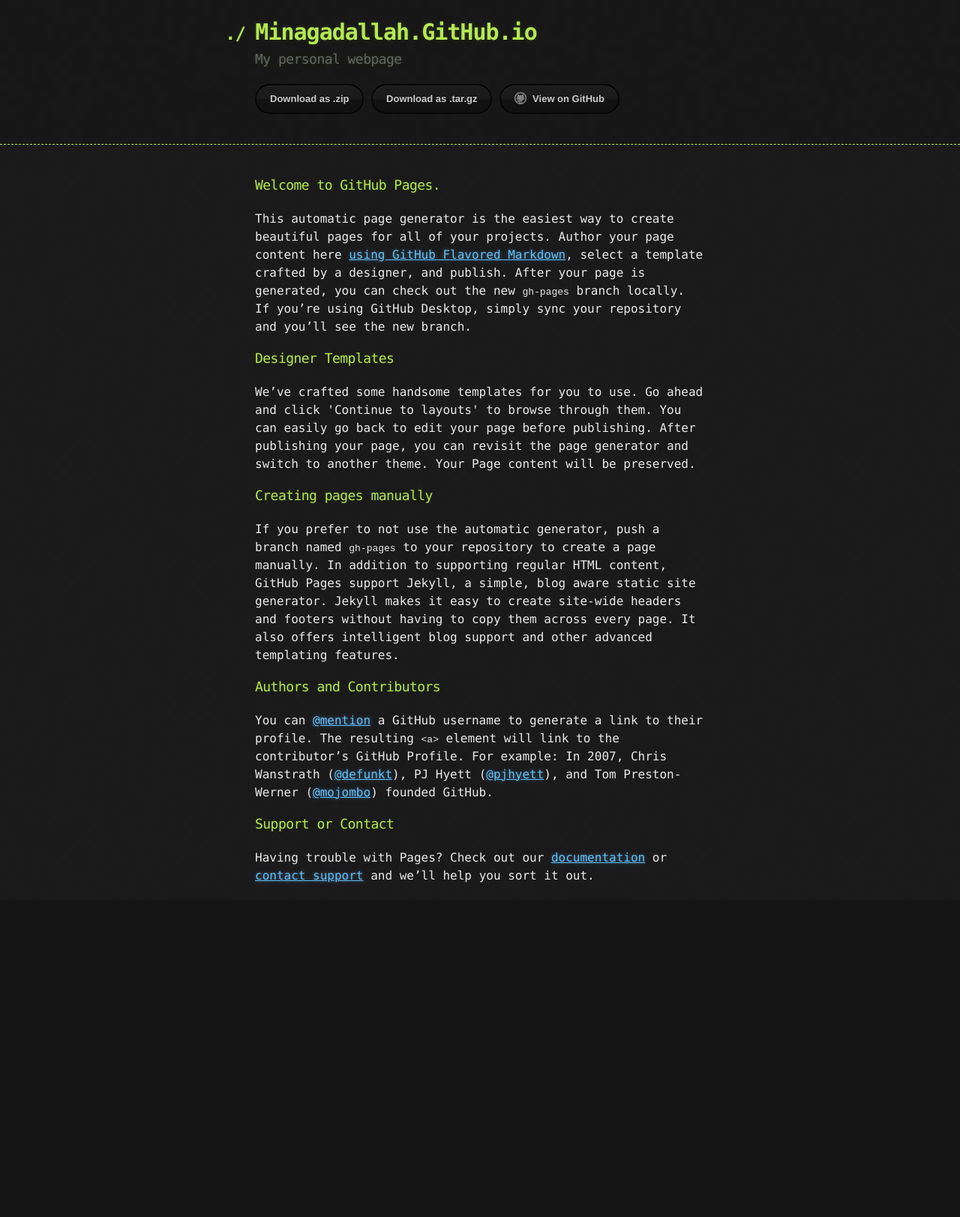
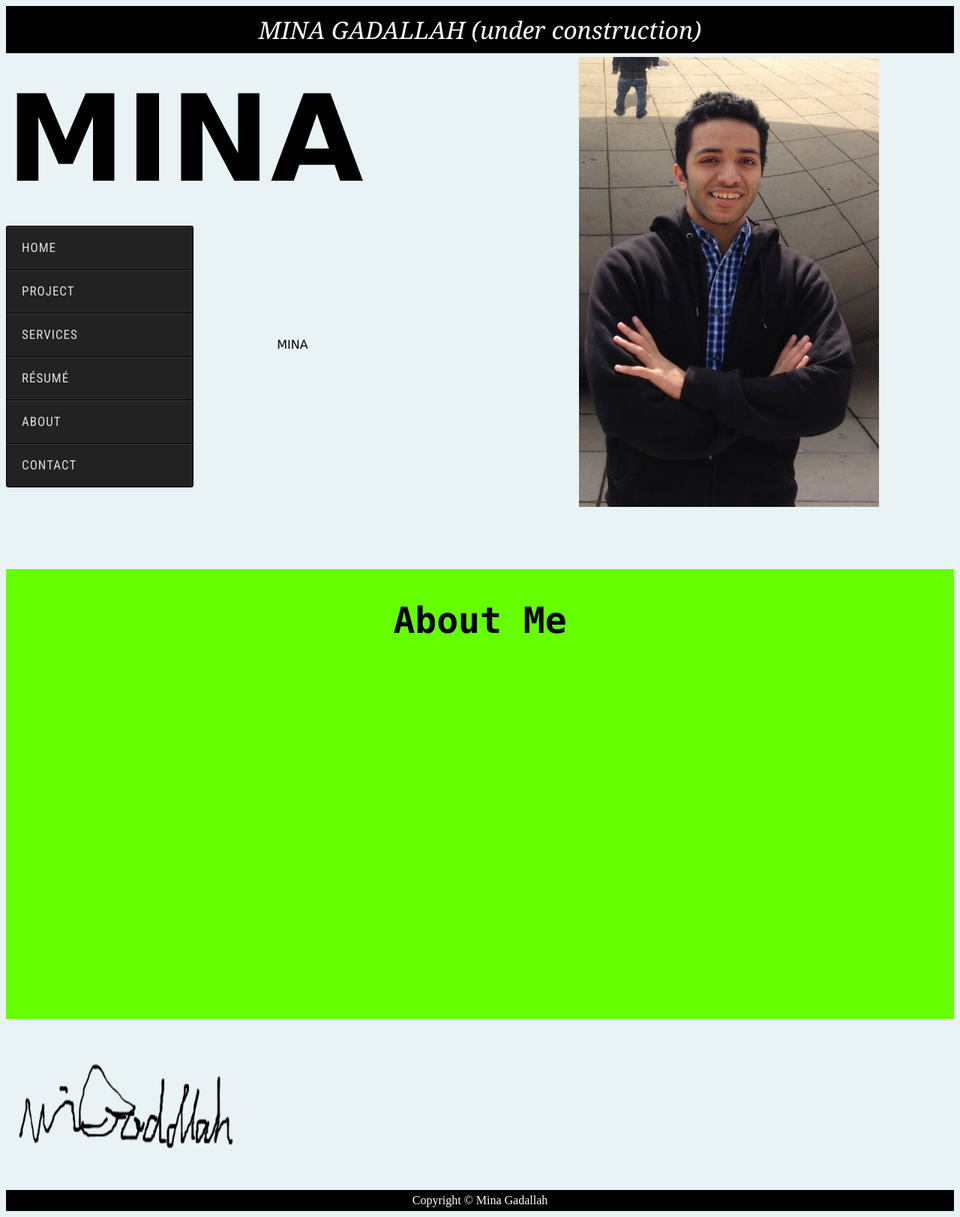
Before and after one commit to monmon-2007/minagadallah.github.io, a plain HTML site: page index.html in a window 1280 px wide. Shown: the whole page at 75% size. Before the commit the page ends 1200 px from the top, so only its background shows below. Drawn offline with nearby package versions, Linux system fonts and the light colour scheme; files whose address does not match are found by name.

Commit message:
Update index.html

```diff
--- a/index.html
+++ b/index.html
@@ -1,60 +1,117 @@
 <!DOCTYPE html>
 <html>
-  <head>
-    <meta charset='utf-8'>
-    <meta http-equiv="X-UA-Compatible" content="chrome=1">
 
-    <link rel="stylesheet" type="text/css" href="stylesheets/stylesheet.css" media="screen">
-    <link rel="stylesheet" type="text/css" href="stylesheets/github-dark.css" media="screen">
-    <link rel="stylesheet" type="text/css" href="stylesheets/print.css" media="print">
+<head>
+   <meta charset='utf-8'>
+   <meta http-equiv="X-UA-Compatible" content="IE=edge">
+   <meta name="viewport" content="width=device-width, initial-scale=1">
+   <link rel="stylesheet" href="styles.css">
+   <script src="http://code.jquery.com/jquery-latest.min.js" type="text/javascript"></script>
+   <script src="script.js"></script>
+</head>
 
-    <title>Minagadallah.GitHub.io by monmon-2007</title>
-  </head>
+<body>
 
-  <body>
+<!-------------------------BLACK HEADER------------------------------------->
+<style>
+#header
+{
+	position:static;
+    background-color:black;
+    color:white;
+    text-align:center;
+    font-size:200%;
+    font-style: italic;
+    font-family:Georgia;
+    padding:10px;
+}
+</style>
+<div id="header">
+<header>MINA GADALLAH (under construction)</header>
+</div>
 
-    <header>
-      <div class="container">
-        <h1>Minagadallah.GitHub.io</h1>
-        <h2>My personal webpage</h2>
+<!-------------------------LAY OUT------------------------------------->
+<title>Mina Gadallah</title>
+<body style="background-color:#E9F2F5">
+<img src="H:\Mina WebPage\image\mina 2.JPG"  alt="signature" style="float:right;margin-right: 100px;float:top;margin-top: 5px;width:400px;height:600px;">
+<style>h1{text-align: left;}</style>
+<h1><font style="font-size:500%" face="verdana"  color="black">MINA</font></h1>
 
-        <section id="downloads">
-          <a href="https://github.com/monmon-2007/minagadallah.github.io/zipball/master" class="btn">Download as .zip</a>
-          <a href="https://github.com/monmon-2007/minagadallah.github.io/tarball/master" class="btn">Download as .tar.gz</a>
-          <a href="https://github.com/monmon-2007/minagadallah.github.io" class="btn btn-github"><span class="icon"></span>View on GitHub</a>
-        </section>
-      </div>
-    </header>
+<!-------------------------Menu BAR------------------------------------->
+<div id='cssmenu'>
+<ul>
+<li><a href='#'><span>Home</span></a></li>
+<li><a href='#'><span>Project</span></a></li>
+<li><a href='#'><span>Services</span></a></li>
+<li><a href='file:///H:\Mina WebPage\resume\Mina Junior.pdf'><span>R&eacute;sum&eacute;</span></a></li>
+<li><a href="#C4"><span>About</span></a></li>
+<li class='last'><a href='#'><span>Contact</span></a></li>
+</ul>
+</div>
+<p><font style="font-size:100%" face="verdana"  color="black">MINA</font></p>
+<style>p{text-align:center;margin-top: -200px;}</style>
+<!-------------------------PAGE1 ABOUT ME------------------------------------->
+<style>
+div.fixed
+{
 
-    <div class="container">
-      <section id="main_content">
-        <h3>
-<a id="welcome-to-github-pages" class="anchor" href="#welcome-to-github-pages" aria-hidden="true"><span class="octicon octicon-link"></span></a>Welcome to GitHub Pages.</h3>
-
-<p>This automatic page generator is the easiest way to create beautiful pages for all of your projects. Author your page content here <a href="https://guides.github.com/features/mastering-markdown/">using GitHub Flavored Markdown</a>, select a template crafted by a designer, and publish. After your page is generated, you can check out the new <code>gh-pages</code> branch locally. If you’re using GitHub Desktop, simply sync your repository and you’ll see the new branch.</p>
-
-<h3>
-<a id="designer-templates" class="anchor" href="#designer-templates" aria-hidden="true"><span class="octicon octicon-link"></span></a>Designer Templates</h3>
-
-<p>We’ve crafted some handsome templates for you to use. Go ahead and click 'Continue to layouts' to browse through them. You can easily go back to edit your page before publishing. After publishing your page, you can revisit the page generator and switch to another theme. Your Page content will be preserved.</p>
-
-<h3>
-<a id="creating-pages-manually" class="anchor" href="#creating-pages-manually" aria-hidden="true"><span class="octicon octicon-link"></span></a>Creating pages manually</h3>
-
-<p>If you prefer to not use the automatic generator, push a branch named <code>gh-pages</code> to your repository to create a page manually. In addition to supporting regular HTML content, GitHub Pages support Jekyll, a simple, blog aware static site generator. Jekyll makes it easy to create site-wide headers and footers without having to copy them across every page. It also offers intelligent blog support and other advanced templating features.</p>
-
-<h3>
-<a id="authors-and-contributors" class="anchor" href="#authors-and-contributors" aria-hidden="true"><span class="octicon octicon-link"></span></a>Authors and Contributors</h3>
-
-<p>You can <a href="https://github.com/blog/821" class="user-mention">@mention</a> a GitHub username to generate a link to their profile. The resulting <code>&lt;a&gt;</code> element will link to the contributor’s GitHub Profile. For example: In 2007, Chris Wanstrath (<a href="https://github.com/defunkt" class="user-mention">@defunkt</a>), PJ Hyett (<a href="https://github.com/pjhyett" class="user-mention">@pjhyett</a>), and Tom Preston-Werner (<a href="https://github.com/mojombo" class="user-mention">@mojombo</a>) founded GitHub.</p>
-
-<h3>
-<a id="support-or-contact" class="anchor" href="#support-or-contact" aria-hidden="true"><span class="octicon octicon-link"></span></a>Support or Contact</h3>
-
-<p>Having trouble with Pages? Check out our <a href="https://help.github.com/pages">documentation</a> or <a href="https://github.com/contact">contact support</a> and we’ll help you sort it out.</p>
-      </section>
-    </div>
+    float: top;
+    margin-top: 290px;
+    padding:300px;
+   // background:url("C:\Users\support.tech\Desktop\Mina WebPage\image\mina 2.JPG") repeat-x 0 0;
+	background:#66FF00;
+}
+h2{
+text-align: center;
+margin-top: -260px;
+}
+</style>
+<div class="fixed">
+<h2 id="C4"><font style="font-size:200%" face="Consolas" color="black">About Me</font></h2>
+</div>
 
 
-  </body>
+<!-------------------------Signature Image------------------------------------->
+<img src="H:\Mina WebPage\image\signature.png" align="absmiddle" alt="signature" style="width:304px;height:228px;">
+
+<!-------------------------Scroll Top Function------------------------------------->
+<a href="#" class="scrollToTop"><img src="H:\Mina WebPage\image\up.png"></a>
+<style>
+.scrollToTop
+{
+	width:100px;
+	height:130px;
+	padding:10px;
+	text-align:center;
+	background: whiteSmoke;
+	font-weight: bold;
+	color: #444;
+	text-decoration: none;
+	position:fixed;
+	top:550px;
+	right:40px;
+	display:none;
+	background: url('up.png') no-repeat 0px 20px;
+}
+.scrollToTop:hover
+{
+	text-decoration:none;
+}
+</style>
+
+<!-------------------------COPYRIGHT BLACK HEADER------------------------------------->
+<style>
+#footer
+{
+   background-color:black;
+   color:white;
+   clear:both;
+   text-align:center;
+   padding:5px;
+}
+</style>
+<div id="footer">
+Copyright &copy; Mina Gadallah
+</div>
+</body>
 </html>
```
